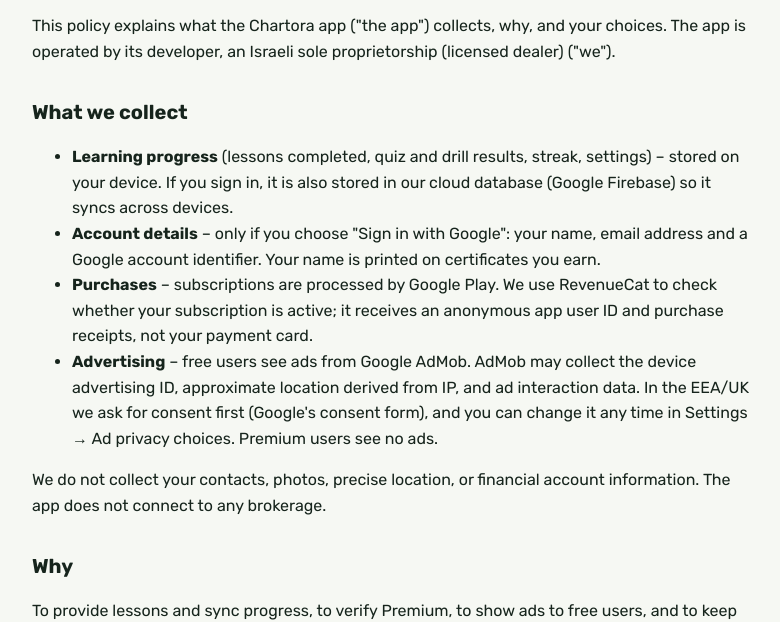
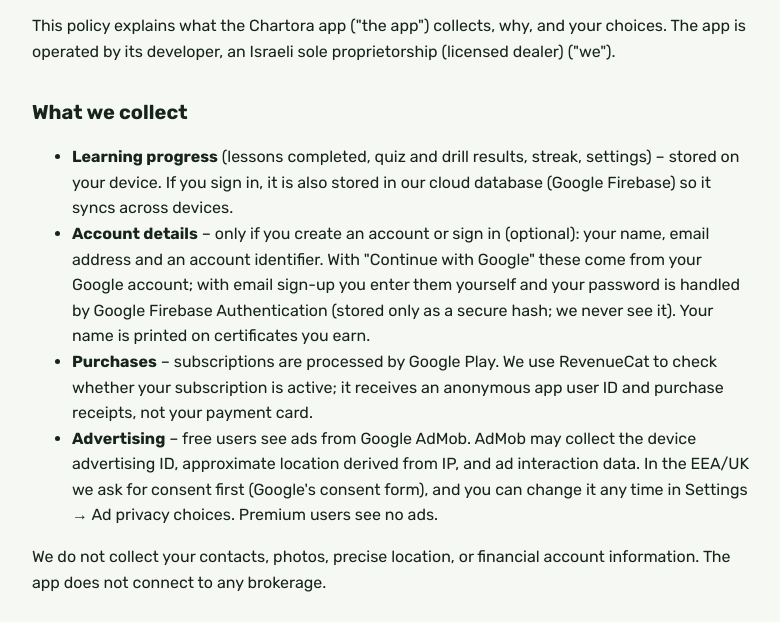
Before and after one commit to nadav2908levi-creator/nadav2908levi-creator.github.io, a plain HTML site: page privacy.html in a window 1280 px wide. Shown: the part 187-809 px from the top of the page, without its empty margins (248-1028 px from the left). Drawn offline with Linux system fonts and the light colour scheme.

Commit message:
Privacy: cover email + password accounts
Co-Authored-By: Claude Opus 5.5 <noreply@anthropic.com>
Claude-Session: https://claude.ai/code/session_01YPSjA8Hd2nevXvRVww9y1P

```diff
--- a/privacy.html
+++ b/privacy.html
@@ -12,7 +12,7 @@ nav{display:flex;gap:16px;flex-wrap:wrap;margin-bottom:32px;font-size:14px}.lang
 <h2>What we collect</h2>
 <ul>
 <li><b>Learning progress</b> (lessons completed, quiz and drill results, streak, settings) – stored on your device. If you sign in, it is also stored in our cloud database (Google Firebase) so it syncs across devices.</li>
-<li><b>Account details</b> – only if you choose "Sign in with Google": your name, email address and a Google account identifier. Your name is printed on certificates you earn.</li>
+<li><b>Account details</b> – only if you create an account or sign in (optional): your name, email address and an account identifier. With "Continue with Google" these come from your Google account; with email sign-up you enter them yourself and your password is handled by Google Firebase Authentication (stored only as a secure hash; we never see it). Your name is printed on certificates you earn.</li>
 <li><b>Purchases</b> – subscriptions are processed by Google Play. We use RevenueCat to check whether your subscription is active; it receives an anonymous app user ID and purchase receipts, not your payment card.</li>
 <li><b>Advertising</b> – free users see ads from Google AdMob. AdMob may collect the device advertising ID, approximate location derived from IP, and ad interaction data. In the EEA/UK we ask for consent first (Google's consent form), and you can change it any time in Settings → Ad privacy choices. Premium users see no ads.</li>
 </ul>
```
